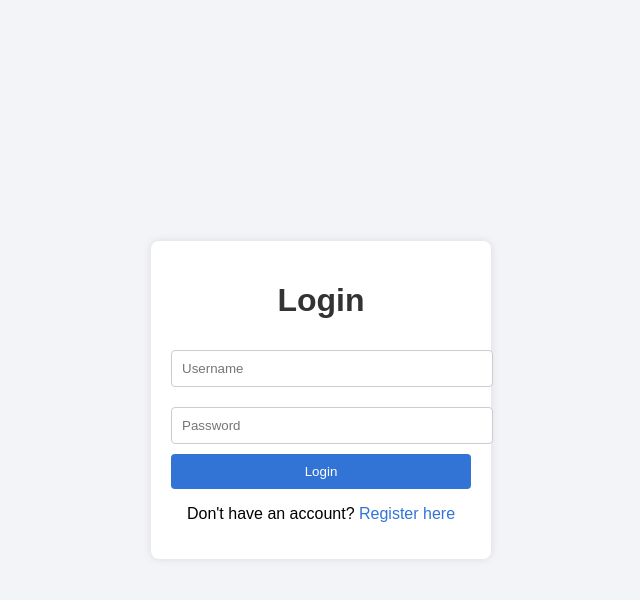
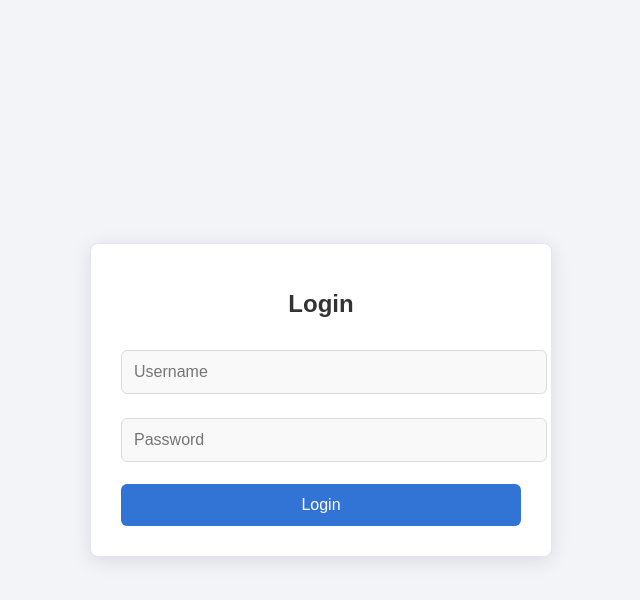
Before and after one commit to Anggasukhapratama/tumaninah-admin, a Flask app: page /login in a window 1280 px wide. Shown: the top 600 px of the page, without its empty margins (319-959 px from the left). Run offline with Flask 3, Linux system fonts and the light colour scheme; some libraries are stand-ins or nearby versions.

Commit message:
Deskripsi perubahan

```diff
--- a/app.py
+++ b/app.py
@@ -28,6 +28,7 @@ def login():
 
         if account:
             stored_password_hash = account[2]  # Pastikan ini adalah hash password
+            # Cek apakah password cocok
             if check_password_hash(stored_password_hash, password):
                 session['loggedin'] = True
                 session['id'] = account[0]
@@ -40,39 +41,10 @@ def login():
 
     return render_template('login.html', msg=msg)
 
-@app.route('/register', methods=['GET', 'POST'])
-def register():
-    msg = ''
-    if request.method == 'POST' and 'username' in request.form and 'password' in request.form:
-        username = request.form['username']
-        password = request.form['password']
-
-        # Cek apakah username sudah ada
-        cursor = mysql.connection.cursor()
-        cursor.execute('SELECT * FROM accounts WHERE username = %s', (username,))
-        account = cursor.fetchone()
-
-        if account:
-            msg = 'Username already exists!'
-        else:
-            hashed_password = generate_password_hash(password)
-            cursor.execute('INSERT INTO accounts (username, password) VALUES (%s, %s)', (username, hashed_password))
-            mysql.connection.commit()
-            msg = 'You have successfully registered! You can now log in.'
-
-    return render_template('register.html', msg=msg)
-
 @app.route('/dashboard')
 def dashboard():
     if 'loggedin' in session:
-        # Ambil jumlah pengguna dari database
-        cursor = mysql.connection.cursor()
-        cursor.execute('SELECT COUNT(*) FROM accounts')  # Hitung jumlah user di tabel accounts
-        total_users = cursor.fetchone()[0]
-        cursor.close()
-
-        # Kirim jumlah pengguna ke template
-        return render_template('dashboard.html', username=session['username'], total_users=total_users)
+        return render_template('dashboard.html', username=session['username'])
     return redirect(url_for('login'))
 
 @app.route('/logout')
@@ -82,16 +54,14 @@ def logout():
     session.pop('username', None)
     return redirect(url_for('login'))
 
-# Menampilkan Daftar Pengguna
 @app.route('/users')
 def users():
     cursor = mysql.connection.cursor()
-    cursor.execute('SELECT * FROM accounts')  # Menggunakan tabel accounts
+    cursor.execute('SELECT * FROM accounts')
     user_data = cursor.fetchall()
     cursor.close()
     return render_template('user/users.html', users=user_data)
 
-# Menambahkan Pengguna Baru
 @app.route('/users/add', methods=['GET', 'POST'])
 def add_user():
     if request.method == 'POST':
@@ -104,23 +74,26 @@ def add_user():
         return redirect(url_for('users'))
     return render_template('user/add_user.html')
 
-# Mengedit Pengguna
 @app.route('/users/edit/<int:id>', methods=['GET', 'POST'])
 def edit_user(id):
     cursor = mysql.connection.cursor()
     cursor.execute('SELECT * FROM accounts WHERE id = %s', (id,))
-    user = cursor.fetchone()  # Menggunakan tabel accounts
+    user = cursor.fetchone()
+
     if request.method == 'POST':
         new_username = request.form['username']
         new_password = generate_password_hash(request.form['password'])
-        cursor.execute('UPDATE accounts SET username = %s, password = %s WHERE id = %s', (new_username, new_password, id))
+
+        # Update hanya username dan password, tidak menyentuh role
+        cursor.execute('UPDATE accounts SET username = %s, password = %s WHERE id = %s',
+                       (new_username, new_password, id))
         mysql.connection.commit()
         cursor.close()
         return redirect(url_for('users'))
+
     cursor.close()
-    return render_template('edit_user.html', user=user)
+    return render_template('user/edit_user.html', user=user)
 
-# Menghapus Pengguna
 @app.route('/users/delete/<int:id>')
 def delete_user(id):
     cursor = mysql.connection.cursor()
--- /dev/null
+++ b/static/css/style.css
@@ -0,0 +1,120 @@
+/* Global Styles */
+body {
+    background-color: #f3f4f7;
+    font-family: 'Arial', sans-serif;
+    margin: 0;
+    padding: 0;
+}
+
+.container {
+    display: flex;
+    justify-content: center;
+    align-items: center;
+    height: 100vh;
+}
+
+h1 {
+    text-align: center;
+    color: #333;
+    font-size: 24px;
+    margin-bottom: 20px;
+}
+
+/* Form Styling */
+.login-form, .register-form, .dashboard {
+    width: 100%;
+    max-width: 400px;
+    padding: 30px;
+    background: #fff;
+    box-shadow: 0 4px 20px rgba(0, 0, 0, 0.1);
+    border-radius: 8px;
+    border: 1px solid #e3e6f0;
+}
+
+input[type="text"],
+input[type="password"] {
+    width: 100%;
+    padding: 12px;
+    margin: 12px 0;
+    border: 1px solid #ddd;
+    border-radius: 6px;
+    background-color: #f9f9f9;
+    font-size: 16px;
+    transition: border-color 0.3s ease;
+}
+
+input[type="text"]:focus,
+input[type="password"]:focus {
+    border-color: #3274d6;
+    background-color: #fff;
+    outline: none;
+}
+
+input[type="submit"] {
+    width: 100%;
+    padding: 12px;
+    background-color: #3274d6;
+    color: white;
+    border: none;
+    border-radius: 6px;
+    cursor: pointer;
+    font-size: 16px;
+    transition: background-color 0.3s ease;
+}
+
+input[type="submit"]:hover {
+    background-color: #2868c7;
+}
+
+.msg {
+    color: red;
+    text-align: center;
+    font-size: 14px;
+    margin-top: 10px;
+}
+
+p {
+    text-align: center;
+    font-size: 14px;
+}
+
+/* Links Styling */
+a {
+    color: #3274d6;
+    text-decoration: none;
+    font-size: 14px;
+}
+
+a:hover {
+    text-decoration: underline;
+}
+
+/* Logout Button */
+.logout-button {
+    display: inline-block;
+    margin-top: 20px;
+    padding: 12px 20px;
+    background-color: #d9534f;
+    color: white;
+    border-radius: 6px;
+    text-align: center;
+    text-decoration: none;
+    font-size: 16px;
+    transition: background-color 0.3s ease;
+}
+
+.logout-button:hover {
+    background-color: #c9302c;
+}
+
+/* Media Queries for Responsiveness */
+@media (max-width: 768px) {
+    .container {
+        padding: 10px;
+    }
+
+    .login-form, .register-form, .dashboard {
+        width: 100%;
+        max-width: 90%;
+    }
+}
--- a/static/style.css
+++ /dev/null
@@ -1,82 +0,0 @@
-body {
-    background-color: #f3f4f7;
-    font-family: Arial, sans-serif;
-    margin: 0;
-    padding: 0;
-}
-
-.container {
-    display: flex;
-    justify-content: center;
-    align-items: center;
-    height: 100vh;
-}
-
-.login-form, .register-form, .dashboard {
-    width: 300px;
-    padding: 20px;
-    background: white;
-    box-shadow: 0 0 10px rgba(0, 0, 0, 0.1);
-    border-radius: 8px;
-}
-
-h1 {
-    text-align: center;
-    color: #333;
-}
-
-input[type="text"],
-input[type="password"] {
-    width: 100%;
-    padding: 10px;
-    margin: 10px 0;
-    border: 1px solid #ccc;
-    border-radius: 4px;
-}
-
-input[type="submit"] {
-    width: 100%;
-    padding: 10px;
-    background-color: #3274d6;
-    color: white;
-    border: none;
-    border-radius: 4px;
-    cursor: pointer;
-}
-
-input[type="submit"]:hover {
-    background-color: #2868c7;
-}
-
-.msg {
-    color: red;
-    text-align: center;
-}
-
-p {
-    text-align: center;
-}
-
-a {
-    color: #3274d6;
-    text-decoration: none;
-}
-
-a:hover {
-    text-decoration: underline;
-}
-
-.logout-button {
-    display: inline-block;
-    margin-top: 20px;
-    padding: 10px 20px;
-    background-color: #d9534f;
-    color: white;
-    border-radius: 4px;
-    text-align: center;
-    text-decoration: none;
-}
-
-.logout-button:hover {
-    background-color: #c9302c;
-}
--- a/templates/login.html
+++ b/templates/login.html
@@ -4,7 +4,7 @@
     <meta charset="UTF-8">
     <meta name="viewport" content="width=device-width, initial-scale=1.0">
     <title>Login</title>
-    <link rel="stylesheet" href="{{ url_for('static', filename='style.css') }}">
+    <link rel="stylesheet" href="{{ url_for('static', filename='css/style.css') }}">
 </head>
 <body>
     <div class="container">
@@ -16,7 +16,6 @@
                 <div class="msg">{{ msg }}</div>
                 <input type="submit" value="Login">
             </form>
-            <p>Don't have an account? <a href="{{ url_for('register') }}">Register here</a></p>
         </div>
     </div>
 </body>
--- a/templates/user/users.html
+++ b/templates/user/users.html
@@ -10,7 +10,6 @@
                 <tr>
                     <th>ID</th>
                     <th>Username</th>
-                    <th>Role</th>
                     <th>Actions</th>
                 </tr>
             </thead>
@@ -19,7 +18,6 @@
                 <tr>
                     <td>{{ user[0] }}</td>
                     <td>{{ user[1] }}</td>
-                    <td>{{ user[3] }}</td>
                     <td>
                         <a href="{{ url_for('edit_user', id=user[0]) }}">
                             <button>Edit</button>
```
Also changed, not shown: templates/register.html (deleted, +0 -23 lines), templates/user/add_user.html (+2 -5 lines), templates/user/edit_user.html (+4 -5 lines).
